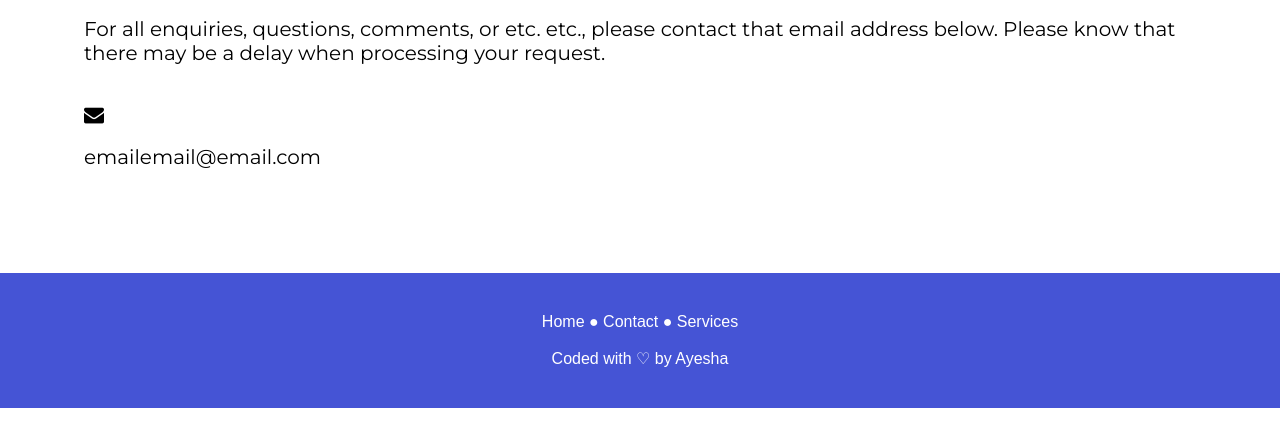
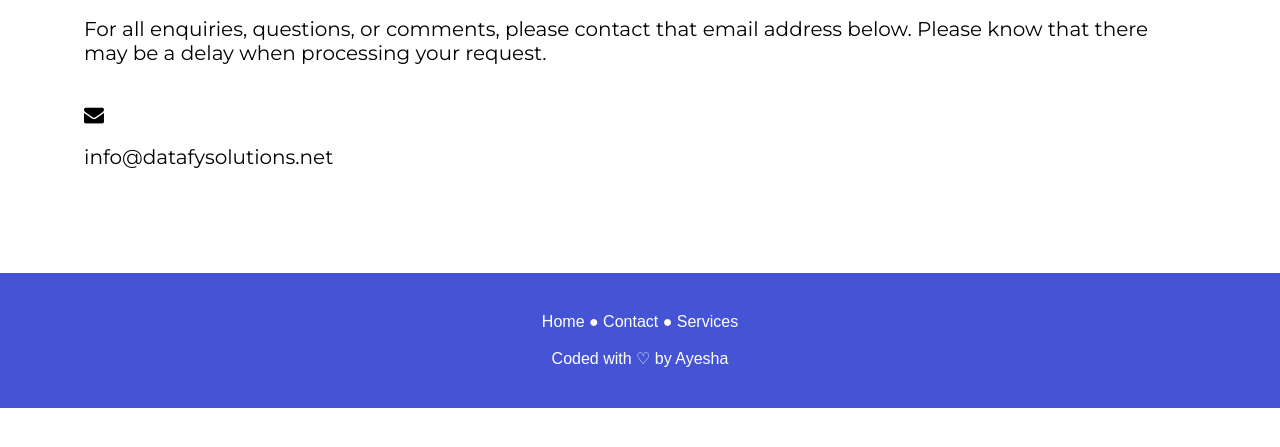
Before and after one commit to farukia/datafy, a plain HTML site: page contact.html in a window 1280 px wide. Shown: the part 219-666 px from the top of the page. Drawn offline with Linux system fonts and the light colour scheme.

Commit message:
Update contact.html

```diff
--- a/contact.html
+++ b/contact.html
@@ -28,9 +28,9 @@
 
   <div style="margin:5%">
   <h1> Contact. </h1>
-    <p id="regtext" style="margin: 20px; font-size: 20px"> For all enquiries, questions, comments, or etc. etc., please contact that email address below. Please know that there may be a delay when processing your request. </p>
+    <p id="regtext" style="margin: 20px; font-size: 20px"> For all enquiries, questions, or comments, please contact that email address below. Please know that there may be a delay when processing your request. </p>
 
-    <div class="circle"><div class="icon"><div class="envelope"><div class="fa fa-envelope" style="margin: 20px; font-size: 20px"></div></div></div></div> <a id="regtext" style="margin: 20px; font-size: 20px"> emailemail@email.com </a>
+    <div class="circle"><div class="icon"><div class="envelope"><div class="fa fa-envelope" style="margin: 20px; font-size: 20px"></div></div></div></div> <a id="regtext" style="margin: 20px; font-size: 20px"> info@datafysolutions.net </a>
   </div>
 
 
```
